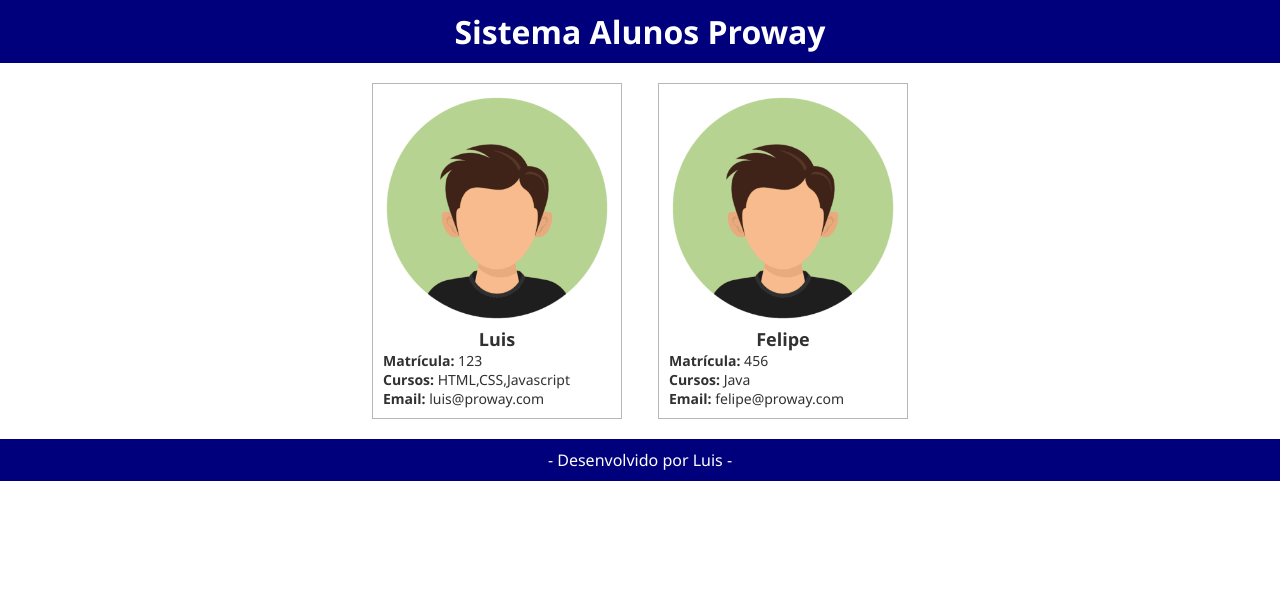
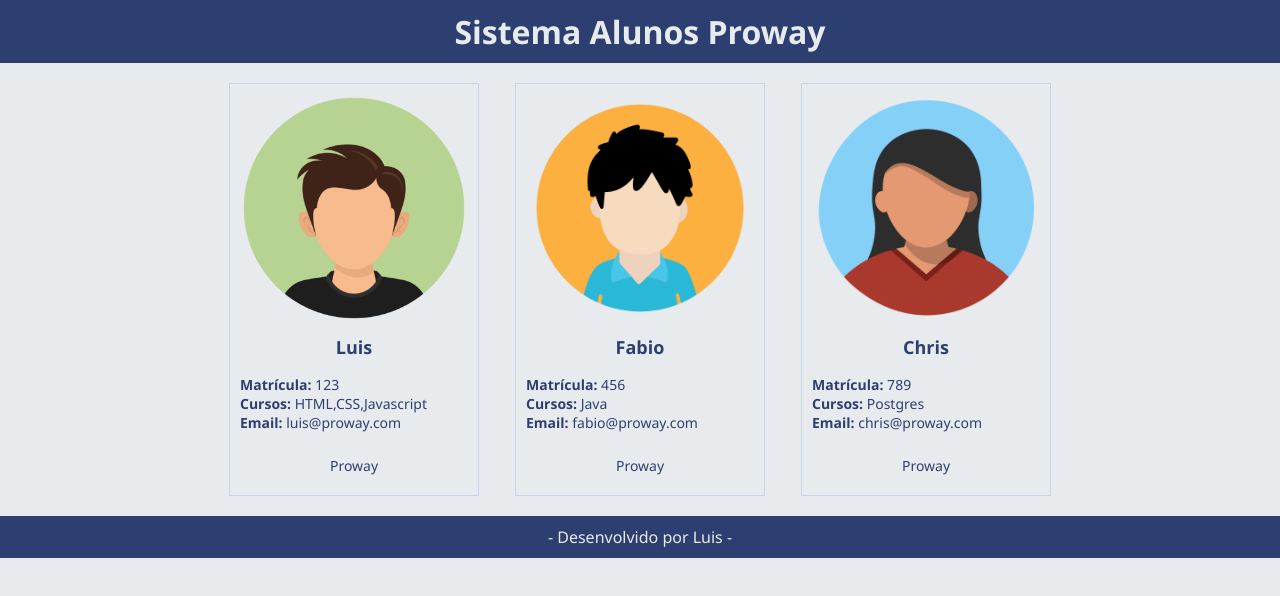
Before and after one commit to LuisRuediger/SuperDevProway, an Angular app in the folder Angular/Aula 02/escola/: page / in a window 1280 px wide. Shown: the top 596 px of the page. Built offline with nearby package versions, Linux system fonts and the light colour scheme.

Commit message:
ANGULAR_AULA_03 - inserindo imagem nos cards

```diff
--- a/Angular/Aula 02/escola/src/app/app.css
+++ b/Angular/Aula 02/escola/src/app/app.css
@@ -1,6 +1,6 @@
 .title, footer {
-  background-color: #00007c;
-  color: #FFF;
+  background-color: #2C3F70;
+  color: #E8EBED;
   text-align: center;
   padding: 10px;
 }
--- a/Angular/Aula 02/escola/src/app/app.html
+++ b/Angular/Aula 02/escola/src/app/app.html
@@ -3,6 +3,7 @@
 <main>
   <app-aluno [aluno]="listaAlunos[0]"></app-aluno>
   <app-aluno [aluno]="listaAlunos[1]"></app-aluno>
+  <app-aluno [aluno]="listaAlunos[2]"></app-aluno>
 </main>
 
 <footer>
--- a/Angular/Aula 02/escola/src/app/app.ts
+++ b/Angular/Aula 02/escola/src/app/app.ts
@@ -12,6 +12,7 @@ export class App {
 
   listaAlunos: AlunoInterface[] = [
     {
+      image: "assets/images/avatar.png",
       nome: "Luis",
       matricula: 123,
       email: "luis@proway.com",
@@ -19,11 +20,20 @@ export class App {
       cursos: ["HTML", "CSS", "Javascript"]
     },
     {
-      nome: "Felipe",
+      image: "assets/images/avatar1.png",
+      nome: "Fabio",
       matricula: 456,
-      email: "felipe@proway.com",
+      email: "fabio@proway.com",
       cadastro: false,
       cursos: ["Java"]
+    },
+    {
+      image: "assets/images/avatar2.png",
+      nome: "Chris",
+      matricula: 789,
+      email: "chris@proway.com",
+      cadastro: false,
+      cursos: ["Postgres"]
     }
   ];
 }
--- a/Angular/Aula 02/escola/src/app/components/Aluno/Aluno.css
+++ b/Angular/Aula 02/escola/src/app/components/Aluno/Aluno.css
@@ -1,11 +1,12 @@
 .card {
   width: 250px;
   padding: 10px;
-  border: solid 1px #b7b7b7;
-  color: #313131;
+  border: solid 1px #C8D4E5;
+  color: #2C3F70;
 }
 
 h2 {
+  margin: 8px 0px 16px 0px;
   text-align: center;
   font-size: 18px;
 }
@@ -18,3 +19,8 @@ img {
   width: 100%;
   border-radius: 50%;
 }
+
+.escola {
+  text-align: center;
+  padding: 24px 0px 10px 0px;
+}
--- a/Angular/Aula 02/escola/src/app/components/Aluno/Aluno.html
+++ b/Angular/Aula 02/escola/src/app/components/Aluno/Aluno.html
@@ -1,5 +1,5 @@
 <div class="card">
-  <img src="assets/images/avatar.png" alt="">
+  <img src="{{ aluno.image }}" alt="">
   <h2>{{ aluno.nome }}</h2>
   <p>
     <strong>Matrícula:</strong> {{ aluno.matricula }}
@@ -10,4 +10,5 @@
   <p>
     <strong>Email:</strong> {{ aluno.email }}
   </p>
+  <p class="escola">Proway</p>
 </div>
--- a/Angular/Aula 02/escola/src/app/interfaces/AlunoInterface.ts
+++ b/Angular/Aula 02/escola/src/app/interfaces/AlunoInterface.ts
@@ -4,4 +4,5 @@ export interface AlunoInterface {
   email?: string;
   cadastro: boolean;
   cursos: string[];
+  image: string;
 }
--- a/Angular/Aula 02/escola/src/styles.css
+++ b/Angular/Aula 02/escola/src/styles.css
@@ -4,3 +4,7 @@
   box-sizing: border-box;
   font-family: 'Segoe UI', Tahoma, Geneva, Verdana, sans-serif;
 }
+
+body {
+  background-color: #E8EBED;
+}
```
Also changed, not shown: Angular/Aula 02/escola/src/assets/images/avatar1.png (added), Angular/Aula 02/escola/src/assets/images/avatar2.png (added).
